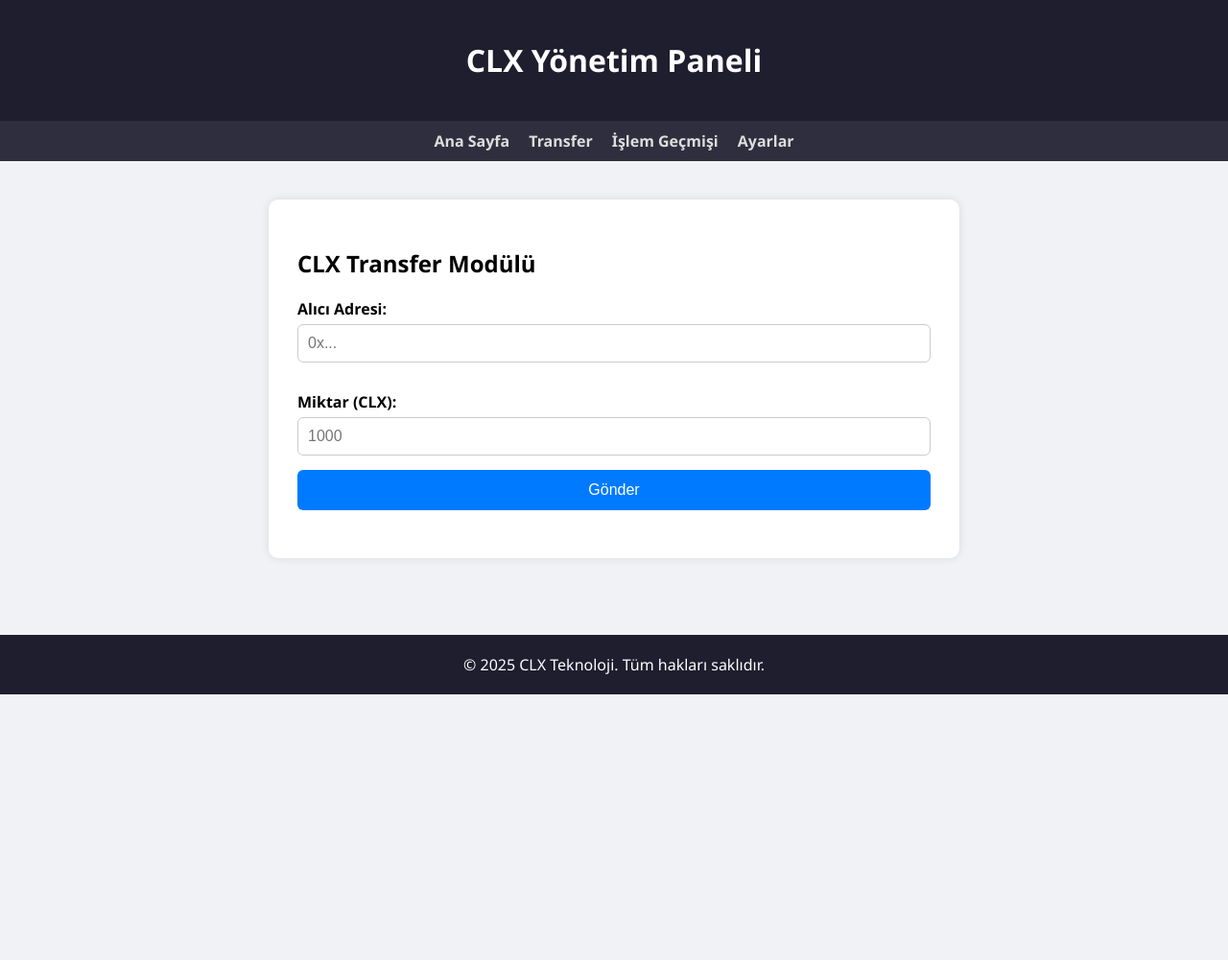
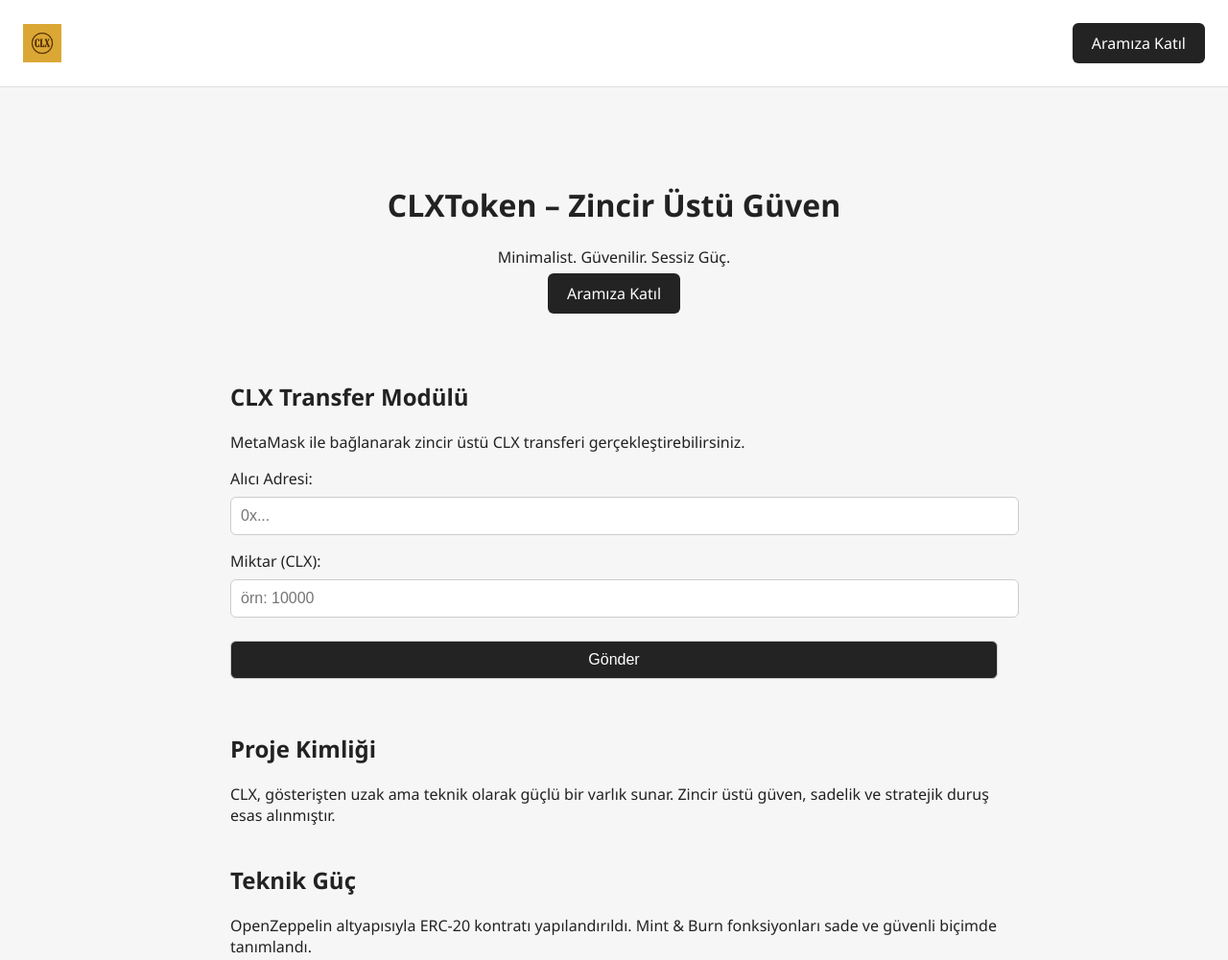
Before and after one commit to clxtoken/clxtoken-metadata, a plain HTML site: page index.html in a window 1280 px wide. Shown: the top 1001 px of the page at 96% size. Before the commit the page ends 800 px from the top, so only its background shows below. Drawn offline with nearby package versions, Linux system fonts and the light colour scheme.

Commit message:
Update index.html

```diff
--- a/index.html
+++ b/index.html
@@ -2,126 +2,117 @@
 <html lang="tr">
 <head>
   <meta charset="UTF-8">
-  <title>CLX Paneli</title>
-  <meta name="viewport" content="width=device-width, initial-scale=1.0">
+  <meta name="viewport" content="width=device-width, initial-scale=1">
+  <title>CLXToken – Zincir Üstü Güven</title>
+  <link rel="icon" href="https://raw.githubusercontent.com/clxtoken/clxtoken-metadata/main/assets/clx-round-logo.png" type="image/png">
+  <meta name="description" content="CLXToken zincir üstü güven, teknik sadelik ve sessiz güç üzerine kurulmuş bir projedir.">
+  <script src="https://cdn.jsdelivr.net/npm/ethers/dist/ethers.min.js"></script>
   <style>
-    * {
-      box-sizing: border-box;
+    body {
+      margin: 0;
+      font-family: "Segoe UI", sans-serif;
+      background: #f6f6f6;
+      color: #222;
     }
-    body {
-      font-family: 'Segoe UI', Tahoma, Geneva, Verdana, sans-serif;
-      background-color: #f0f2f5;
-      margin: 0;
-      padding: 0;
+    header, footer {
+      background-color: #fff;
+      padding: 24px;
+      border-bottom: 1px solid #ddd;
+      display: flex;
+      align-items: center;
+      justify-content: space-between;
     }
-    header {
-      background-color: #1e1e2f;
-      color: white;
-      padding: 20px;
+    .logo { height: 40px; }
+    .cta-button {
+      background-color: #232323;
+      color: #fff;
+      padding: 10px 20px;
+      text-decoration: none;
+      border-radius: 6px;
+      font-weight: 500;
+    }
+    .hero {
       text-align: center;
+      padding: 80px 20px 40px;
     }
-    nav {
-      background-color: #2e2e3e;
-      padding: 10px;
-      display: flex;
-      justify-content: center;
-      gap: 20px;
+    .section {
+      max-width: 800px;
+      margin: 40px auto;
+      padding: 0 20px;
     }
-    nav a {
-      color: #ddd;
-      text-decoration: none;
-      font-weight: bold;
-    }
-    nav a:hover {
-      color: #fff;
-    }
-    main {
-      padding: 40px;
-      max-width: 800px;
-      margin: auto;
-    }
-    .module {
-      background-color: #fff;
-      padding: 30px;
-      border-radius: 10px;
-      box-shadow: 0 0 10px rgba(0,0,0,0.1);
-    }
-    label {
-      font-weight: bold;
-      display: block;
-      margin-top: 15px;
-    }
-    input {
+    input, button {
       width: 100%;
       padding: 10px;
-      margin-top: 5px;
-      margin-bottom: 15px;
+      margin-top: 8px;
+      margin-bottom: 16px;
       border: 1px solid #ccc;
       border-radius: 6px;
       font-size: 16px;
     }
     button {
-      width: 100%;
-      padding: 12px;
-      background-color: #007bff;
-      color: white;
-      border: none;
-      border-radius: 6px;
-      font-size: 16px;
+      background-color: #232323;
+      color: #fff;
       cursor: pointer;
     }
     button:hover {
-      background-color: #0056b3;
+      background-color: #444;
     }
-    #result {
-      margin-top: 20px;
-      font-weight: bold;
-      text-align: center;
-    }
-    footer {
-      background-color: #1e1e2f;
-      color: white;
-      text-align: center;
-      padding: 20px;
-      margin-top: 40px;
+    #result a {
+      color: green;
+      word-break: break-all;
     }
   </style>
 </head>
 <body>
 
   <header>
-    <h1>CLX Yönetim Paneli</h1>
+    <img src="https://raw.githubusercontent.com/clxtoken/clxtoken-metadata/main/assets/clx-round-logo.png" alt="CLXToken Logo" class="logo">
+    <a href="https://t.me/clxtoken" target="_blank" class="cta-button">Aramıza Katıl</a>
   </header>
 
-  <nav>
-    <a href="#">Ana Sayfa</a>
-    <a href="#">Transfer</a>
-    <a href="#">İşlem Geçmişi</a>
-    <a href="#">Ayarlar</a>
-  </nav>
+  <div class="hero">
+    <h1>CLXToken – Zincir Üstü Güven</h1>
+    <p>Minimalist. Güvenilir. Sessiz Güç.</p>
+    <a href="https://t.me/clxtoken" target="_blank" class="cta-button">Aramıza Katıl</a>
+  </div>
 
-  <main>
-    <section class="module">
-      <h2>CLX Transfer Modülü</h2>
-      <label for="recipient">Alıcı Adresi:</label>
-      <input type="text" id="recipient" placeholder="0x...">
+  <div class="section">
+    <h2>CLX Transfer Modülü</h2>
+    <p>MetaMask ile bağlanarak zincir üstü CLX transferi gerçekleştirebilirsiniz.</p>
 
-      <label for="amount">Miktar (CLX):</label>
-      <input type="text" id="amount" placeholder="1000">
+    <label for="recipient">Alıcı Adresi:</label>
+    <input type="text" id="recipient" placeholder="0x...">
 
-      <button onclick="sendCLX()">Gönder</button>
-      <div id="result"></div>
-    </section>
-  </main>
+    <label for="amount">Miktar (CLX):</label>
+    <input type="text" id="amount" placeholder="örn: 10000">
+
+    <button onclick="sendCLX()">Gönder</button>
+    <p id="result"></p>
+  </div>
+
+  <div class="section">
+    <h2>Proje Kimliği</h2>
+    <p>CLX, gösterişten uzak ama teknik olarak güçlü bir varlık sunar. Zincir üstü güven, sadelik ve stratejik duruş esas alınmıştır.</p>
+  </div>
+
+  <div class="section">
+    <h2>Teknik Güç</h2>
+    <p>OpenZeppelin altyapısıyla ERC-20 kontratı yapılandırıldı. Mint & Burn fonksiyonları sade ve güvenli biçimde tanımlandı.</p>
+  </div>
+
+  <div class="section">
+    <h2>Topluluk & Erişim</h2>
+    <p>CLX topluluğuna <a href="https://t.me/clxtoken" target="_blank">Telegram</a> üzerinden erişebilir, geliştirici kaynaklarına <a href="https://github.com/clxtoken/clxtoken-metadata" target="_blank">GitHub</a> üzerinden ulaşabilirsiniz.</p>
+  </div>
 
   <footer>
-    &copy; 2025 CLX Teknoloji. Tüm hakları saklıdır.
+    <div class="footer-links">
+      <a href="https://github.com/clxtoken/clxtoken-metadata" target="_blank">GitHub</a>
+      <a href="https://t.me/clxtoken" target="_blank">Telegram</a>
+    </div>
+    <p>© 2025 CLXToken. Tüm hakları saklıdır.</p>
   </footer>
 
-  <!-- Ethers.js kütüphanesi -->
-  <script src="https://cdn.jsdelivr.net/npm/ethers/dist/ethers.min.js"></script>
-
-  <!-- Transfer fonksiyonu -->
   <script>
     const tokenAddress = "0xa741c6f33bBC772342250Fd0ED3c248Bf5c8b801";
     const abi = [
@@ -134,10 +125,6 @@
       result.innerText = "İşlem gönderiliyor...";
 
       try {
-        if (!window.ethereum) {
-          throw new Error("MetaMask yüklü değil veya tarayıcı desteklemiyor.");
-        }
-
         const provider = new ethers.providers.Web3Provider(window.ethereum);
         await provider.send("eth_requestAccounts", []);
         const signer = provider.getSigner();
@@ -145,18 +132,9 @@
 
         const to = document.getElementById("recipient").value.trim();
         const amountInput = document.getElementById("amount").value.trim();
+        const amount = ethers.utils.parseUnits(amountInput, 18);
 
-        if (!ethers.utils.isAddress(to)) {
-          throw new Error("Geçersiz alıcı adresi.");
-        }
-
-        if (isNaN(amountInput) || Number(amountInput) <= 0) {
-          throw new Error("Geçerli bir miktar girin.");
-        }
-
-        const amount = ethers.utils.parseUnits(amountInput, 18);
         const tx = await contract.transfer(to, amount);
-
         result.innerHTML = `✅ İşlem gönderildi: <a href="https://bscscan.com/tx/${tx.hash}" target="_blank">${tx.hash}</a>`;
       } catch (err) {
         result.style.color = "red";
```
